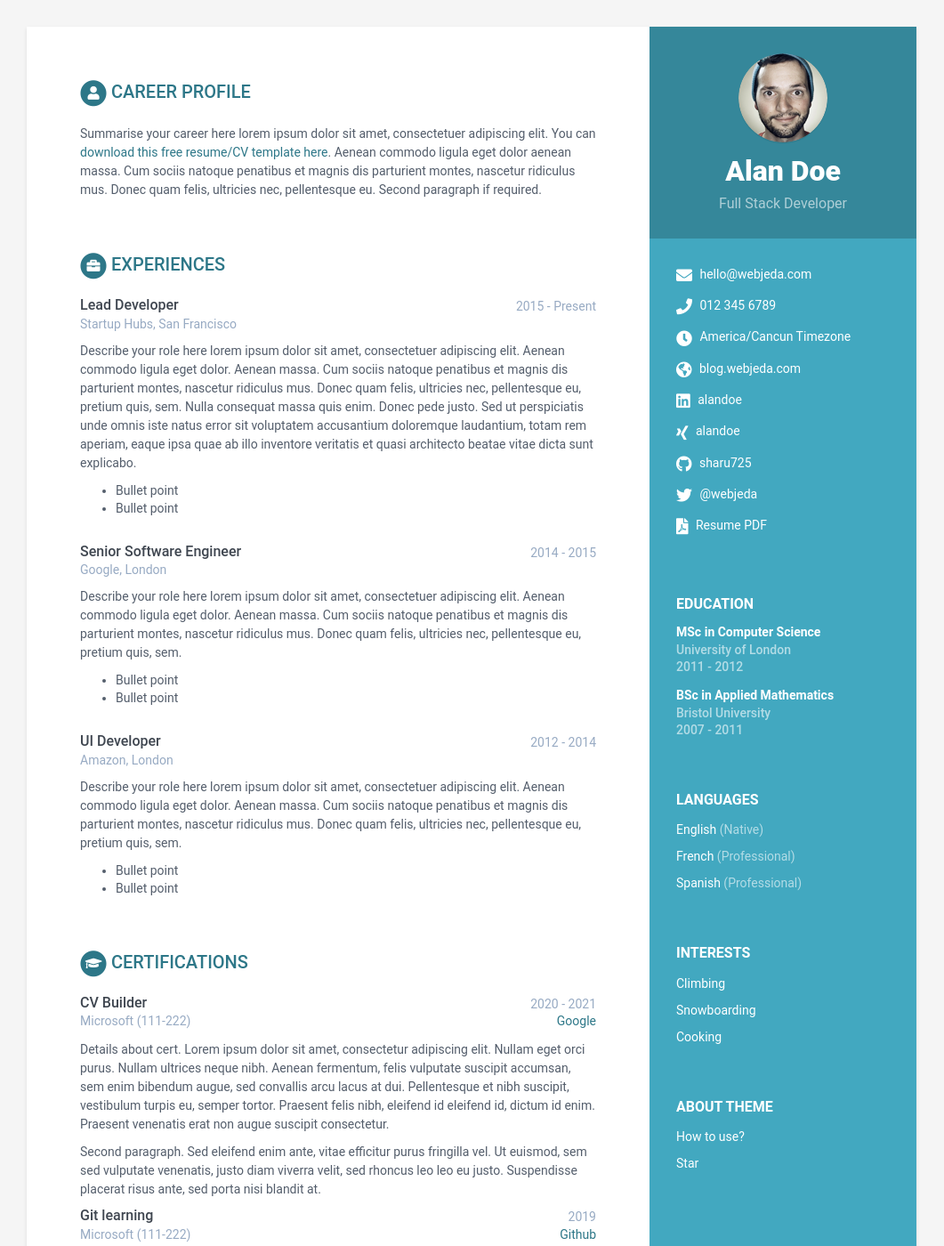
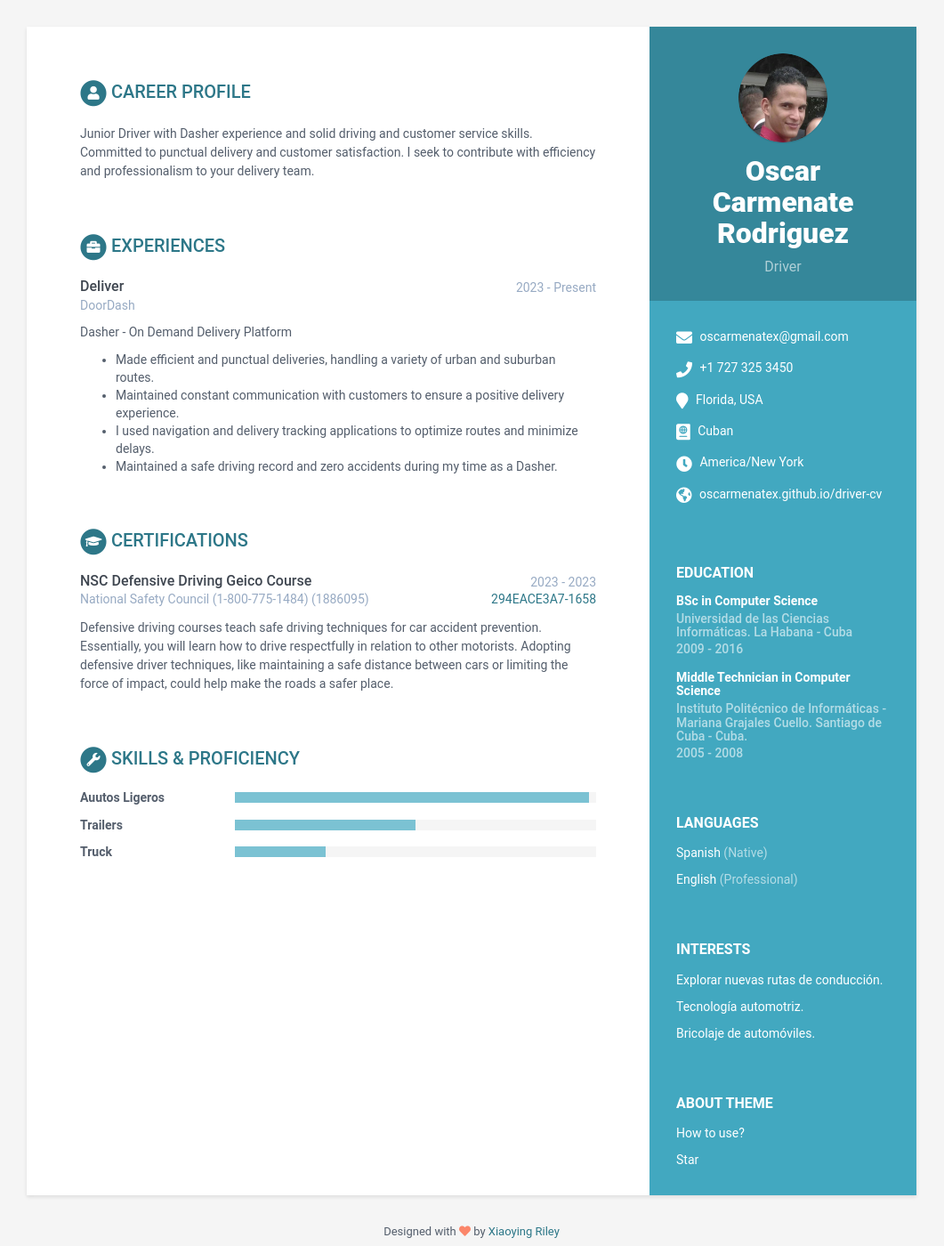
Before and after one commit to oscarmenatex/drive-cv, a Jekyll site: the page built from index.html, in a window 1280 px wide and 1400 px high. Shown: the whole window at 89% size, without its empty margins (110-1171 px from the left). Built offline with Jekyll 4.4.1, drawn with Linux system fonts in a browser that asks for light colours; some of the changed text lies outside the part shown.

Commit message:
Agregando datos

```diff
--- a/_data/data.yml
+++ b/_data/data.yml
@@ -8,67 +8,64 @@ sidebar:
     education: True # set to False if you want education in main section instead of in sidebar
 
     # Profile information
-    name: Alan Doe
-    tagline: Full Stack Developer
+    name: Oscar Carmenate Rodriguez
+    tagline: Driver
     avatar: profile.png  #place a 100x100 picture inside /assets/images/ folder and provide the name of the file below
 
     # Sidebar links
-    email: hello@webjeda.com
-    phone: 012 345 6789
-    timezone: America/Cancun Timezone
-    citizenship:
-    website: blog.webjeda.com #do not add http://
-    linkedin: alandoe
-    xing: alandoe
-    github: sharu725
+    email: oscarmenatex@gmail.com
+    phone: +1 727 325 3450
+    timezone: America/New York
+    ubication: Florida, USA
+    citizenship: Cuban
+    website: oscarmenatex.github.io/driver-cv #do not add http://
+    linkedin: #alandoe
+    xing: #alandoe
+    github: #sharu725
     telegram: # add your nickname without '@' sign
     gitlab:
     bitbucket:
-    twitter: '@webjeda'
+    twitter: #'@webjeda'
     stack-overflow: # Number/Username, e.g. 123456/alandoe
     codewars:
     goodreads: # Number-Username, e.g. 123456-alandoe
-    pdf: http://www.africau.edu/images/default/sample.pdf
+    pdf: #http://www.africau.edu/images/default/sample.pdf
 
     languages:
       title: Languages
       info:
-        - idiom: English
+        - idiom: Spanish
           level: Native
 
-        - idiom: French
-          level: Professional
-
-        - idiom: Spanish
+        - idiom: English
           level: Professional
 
     interests:
       title: Interests
       info:
-        - item: Climbing
+        - item: Explorar nuevas rutas de conducción.
           link:
 
-        - item: Snowboarding
+        - item: Tecnología automotriz.
           link:
 
-        - item: Cooking
+        - item: Bricolaje de automóviles.
           link:
 
 career-profile:
     title: Career Profile
     summary: |
-      Summarise your career here lorem ipsum dolor sit amet, consectetuer
-      adipiscing elit. You can [download this free resume/CV template here]().
-      Aenean commodo ligula eget dolor aenean massa. Cum sociis natoque
-      penatibus et magnis dis parturient montes, nascetur ridiculus mus.
-      Donec quam felis, ultricies nec, pellentesque eu.
-      Second paragraph if required.
+      Junior Driver with Dasher experience and solid driving and
+      customer service skills. Committed to punctual delivery and
+      customer satisfaction. I seek to contribute with efficiency and
+      professionalism to your delivery team.
+
 education:
     title: Education
     info:
-      - degree: MSc in Computer Science
-        university: University of London
-        time: 2011 - 2012
+      - degree: BSc in  Computer Science
+        university: Universidad de las Ciencias Informáticas. La Habana - Cuba
+        time: 2009 - 2016
         details: |
           Describe your study here lorem ipsum dolor sit amet, consectetuer
           adipiscing elit. Aenean commodo ligula eget dolor. Aenean massa. Cum
@@ -77,9 +74,9 @@ education:
           pretium quis, sem.
             - Bullet point
             - Bullet point
-      - degree: BSc in Applied Mathematics
-        university: Bristol University
-        time: 2007 - 2011
+      - degree: Middle Technician in Computer Science
+        university: Instituto Politécnico de Informáticas - Mariana Grajales Cuello. Santiago de Cuba - Cuba.
+        time: 2005 - 2008
         details: |
           Describe your study here lorem ipsum dolor sit amet, consectetuer
           adipiscing elit. Aenean commodo ligula eget dolor. Aenean massa. Cum
@@ -89,87 +86,37 @@ education:
             - Bullet point
             - Bullet point
 
+
 experiences:
     title: Experiences
     info:
-      - role: Lead Developer
-        time: 2015 - Present
-        company: Startup Hubs, San Francisco
+      - role: Deliver
+        time: 2023 - Present
+        company: DoorDash
         details: |
-          Describe your role here lorem ipsum dolor sit amet, consectetuer
-          adipiscing elit. Aenean commodo ligula eget dolor. Aenean massa.
-          Cum sociis natoque penatibus et magnis dis parturient montes,
-          nascetur ridiculus mus. Donec quam felis, ultricies nec,
-          pellentesque eu, pretium quis, sem. Nulla consequat massa quis
-          enim. Donec pede justo. Sed ut perspiciatis unde omnis iste natus
-          error sit voluptatem accusantium doloremque laudantium, totam rem
-          aperiam, eaque ipsa quae ab illo inventore veritatis et quasi
-          architecto beatae vitae dicta sunt explicabo.
-            - Bullet point
-            - Bullet point
-      - role: Senior Software Engineer
-        time: 2014 - 2015
-        company: Google, London
-        details: |
-          Describe your role here lorem ipsum dolor sit amet, consectetuer
-          adipiscing elit. Aenean commodo ligula eget dolor. Aenean massa.
-          Cum sociis natoque penatibus et magnis dis parturient montes,
-          nascetur ridiculus mus. Donec quam felis, ultricies nec,
-          pellentesque eu, pretium quis, sem.
-            - Bullet point
-            - Bullet point
-      - role: UI Developer
-        time: 2012 - 2014
-        company: Amazon, London
-        details: |
-          Describe your role here lorem ipsum dolor sit amet, consectetuer
-          adipiscing elit. Aenean commodo ligula eget dolor. Aenean massa.
-          Cum sociis natoque penatibus et magnis dis parturient montes,
-          nascetur ridiculus mus. Donec quam felis, ultricies nec,
-          pellentesque eu, pretium quis, sem.
-            - Bullet point
-            - Bullet point
+           Dasher - On Demand Delivery Platform
+           - Made efficient and punctual deliveries, handling a variety of urban and suburban routes.
+           - Maintained constant communication with customers to ensure a positive delivery experience.
+           - I used navigation and delivery tracking applications to optimize routes and minimize delays.
+           - Maintained a safe driving record and zero accidents during my time as a Dasher.
 
 certifications:
       title: Certifications
       list:
-        - name: CV Builder
-          start: 2020
-          end: 2021
-          organization: Microsoft
-          credentialid: 111-222
-          credentialurl: www.google.com
-          credentialname: Google
+        - name: NSC Defensive Driving Geico Course
+          start: 2023
+          end: 2023
+          organization: National Safety Council (1-800-775-1484)
+          credentialid: 1886095
+          credentialurl: www.safetyserve.com
+          credentialname: 294EACE3A7‐1658
           details: |
-            Details about cert. Lorem ipsum dolor sit amet, consectetur
-            adipiscing elit.
-            Nullam eget orci purus. Nullam ultrices neque nibh.
-            Aenean fermentum, felis vulputate suscipit accumsan,
-            sem enim bibendum augue, sed convallis arcu lacus at dui.
-            Pellentesque et nibh suscipit, vestibulum turpis eu, semper tortor.
-            Praesent felis nibh, eleifend id eleifend id, dictum id enim.
-            Praesent venenatis erat non augue suscipit consectetur.
-
-            Second paragraph. Sed eleifend enim ante, vitae efficitur purus
-            fringilla vel. Ut euismod, sem sed vulputate venenatis,
-            justo diam viverra velit, sed rhoncus leo leo eu justo.
-            Suspendisse placerat risus ante, sed porta nisi blandit at.
-        - name: Git learning
-          start: 2019
-          end:
-          organization: Microsoft
-          credentialid: 111-222
-          credentialurl: www.github.com
-          credentialname: Github
-          details: |
-            Older certification. Lorem ipsum dolor sit amet, consectetur
-            adipiscing elit.
-            Nullam eget orci purus. Nullam ultrices neque nibh.
-            Aenean fermentum, felis vulputate suscipit accumsan,
-            sem enim bibendum augue, sed convallis arcu lacus at dui.
-            Pellentesque et nibh suscipit, vestibulum turpis eu, semper tortor.
-            Praesent felis nibh, eleifend id eleifend id, dictum id enim.
-            Praesent venenatis erat non augue suscipit consectetur.
+            Defensive driving courses teach safe driving techniques for
+            car accident prevention. Essentially, you will learn how to
+            drive respectfully in relation to other motorists.
+            Adopting defensive driver techniques, like maintaining a
+            safe distance between cars or limiting the force of impact,
+            could help make the roads a safer place.
 
 projects:
     title: Projects
@@ -243,23 +190,13 @@ skills:
     title: Skills &amp; Proficiency
 
     toolset:
-      - name: Python & Django
+      - name: Auutos Ligeros
         level: 98%
 
-      - name: Javascript & jQuery
-        level: 98%
+      - name: Trailers
+        level: 50%
 
-      - name: Angular
-        level: 98%
-
-      - name: HTML5 & CSS
-        level: 95%
-
-      - name: Ruby on Rails
-        level: 85%
-
-      - name: Sketch & Photoshop
-        level: 60%
-
+      - name: Truck
+        level: 25%
 footer: >
     Designed with <i class="fas fa-heart"></i> by <a href="http://themes.3rdwavemedia.com" target="_blank" rel="nofollow">Xiaoying Riley</a>
--- a/_includes/contact.html
+++ b/_includes/contact.html
@@ -10,6 +10,12 @@
     {% if sidebar.phone %}
     <li class="phone"><i class="fas fa-phone"></i>
       <a href="tel:{{ sidebar.phone }}">{{ sidebar.phone }}</a>
+    </li>
+    {% endif %}
+
+    {% if sidebar.ubication %}
+    <li class="phone"><i class="fas fa-map-marker"></i>
+      <a href="">{{ sidebar.ubication }}</a>
     </li>
     {% endif %}
 
--- a/index.html
+++ b/index.html
@@ -13,10 +13,16 @@ layout: default
 
 {% include certifications.html %}
 
-{% include projects.html %}
+{% comment %}
+  {% include oss-contributions.html %}
+{% endcomment %}
 
-{% include oss-contributions.html %}
+{% comment %}
+  {% include projects.html %}
+{% endcomment %}
 
-{% include publications.html %}
+{% comment %}
+  {% include publications.html %}
+{% endcomment %}
 
 {% include skills.html %}
```
Also changed, not shown: print.html (+6 -2 lines), assets/images/profile.png.
